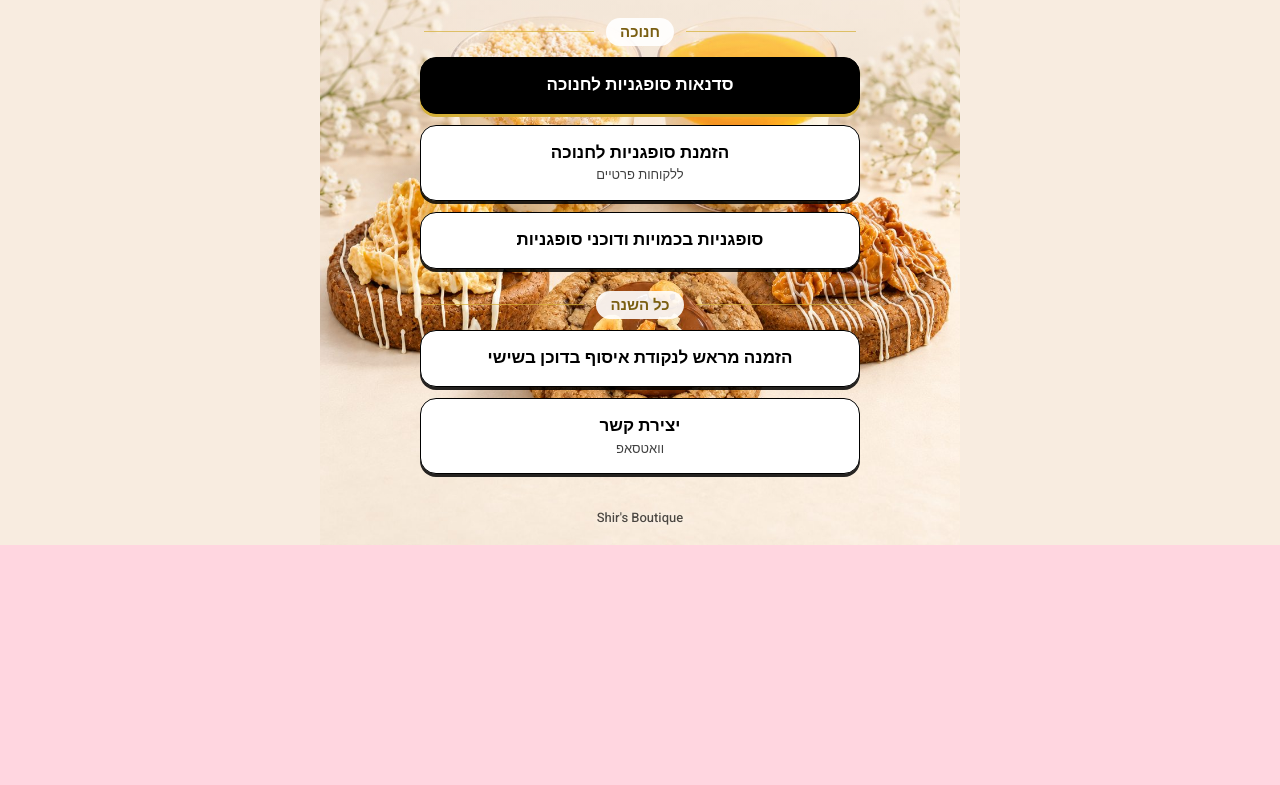
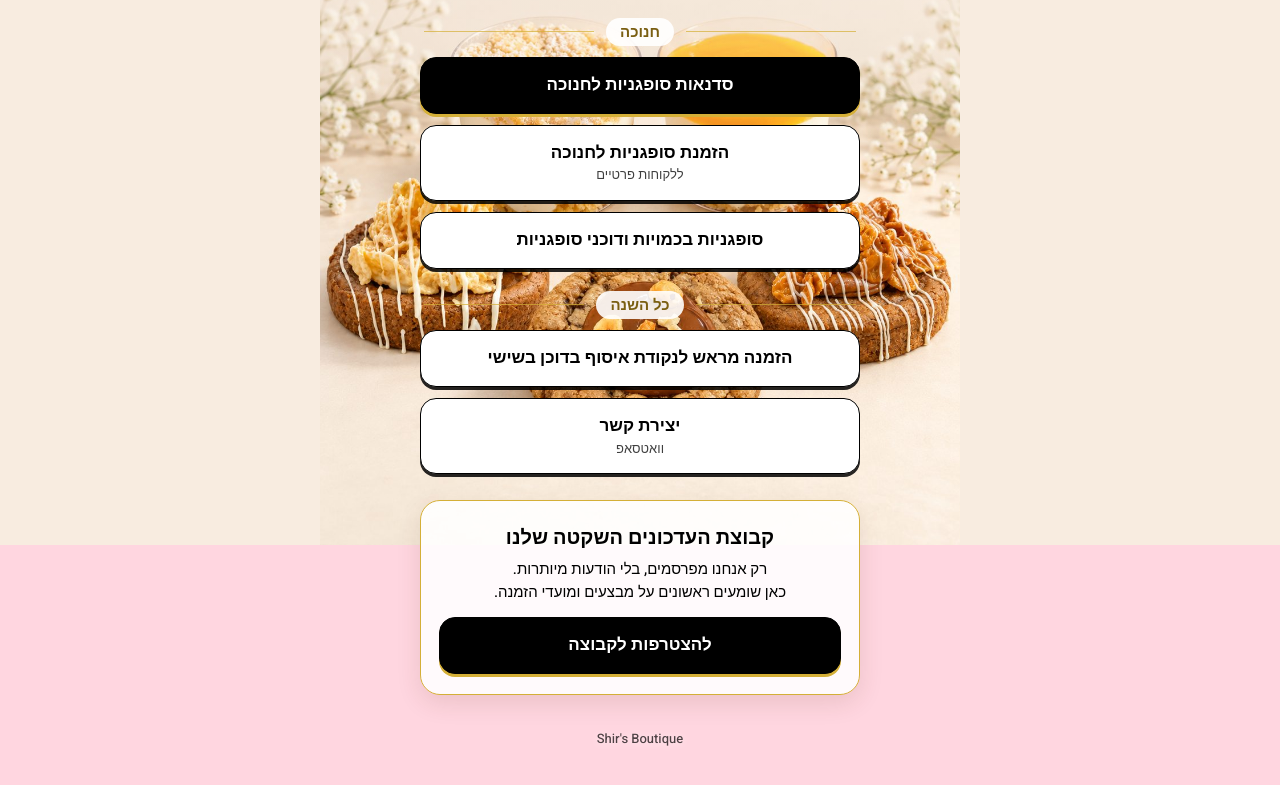
Before and after one commit to shirsbou-prog/links, a plain HTML site: page index.html in a window 1280 px wide. Shown: the part 255-1040 px from the top of the page. Before the commit the page ends 822 px from the top, so only its background shows below. Drawn offline with Linux system fonts and the light colour scheme.

Commit message:
Add quiet updates WhatsApp group link
Co-Authored-By: Claude Opus 5.5 <noreply@anthropic.com>

```diff
--- a/index.html
+++ b/index.html
@@ -83,7 +83,7 @@
     ]}
   ];
 
-  var GROUP_URL = ""; // קישור לקבוצת הוואטסאפ. כל עוד ריק, החלונית מוסתרת
+  var GROUP_URL = "https://chat.whatsapp.com/Ca2SqrUuGPHALcq9sxmnyR"; // קישור לקבוצת הוואטסאפ. כל עוד ריק, החלונית מוסתרת
 
   var now = new Date(), box = document.getElementById("links");
   if (GROUP_URL) { document.getElementById("group-btn").href = GROUP_URL; document.getElementById("group").classList.add("on"); }
```
